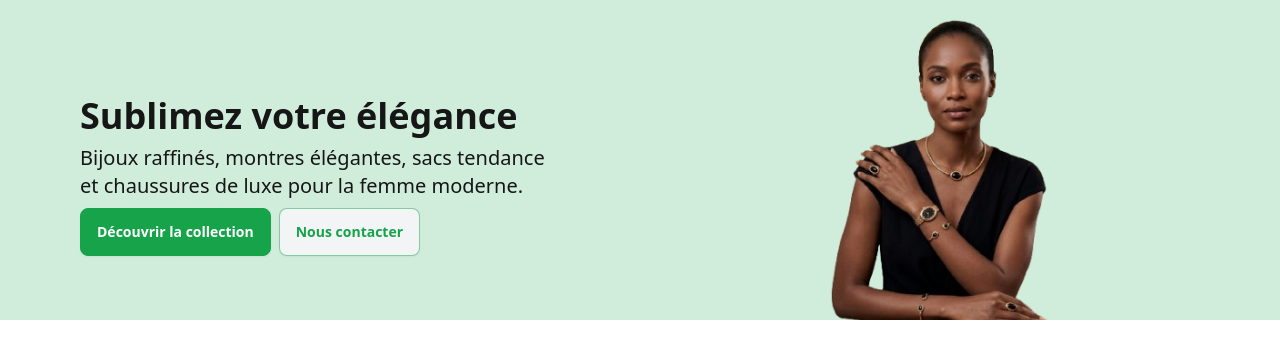
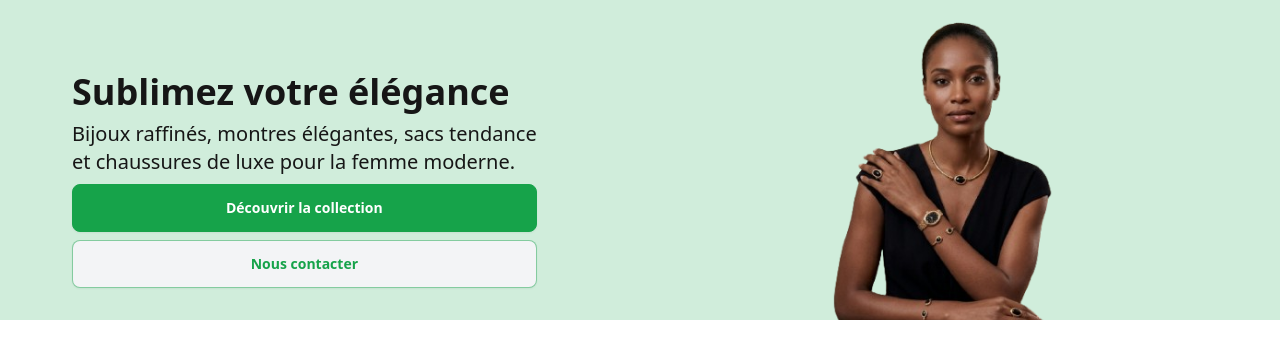
Before and after one commit to diallo1020/dkd-app, a React (Vite) app: page / in a window 1280 px wide. Shown: the top 358 px of the page. Built offline with nearby package versions, Linux system fonts and the light colour scheme.

Commit message:
force deploy

```diff
--- a/src/components/HeroSection.tsx
+++ b/src/components/HeroSection.tsx
@@ -2,17 +2,17 @@
 const HeroSection = () => {
   return (
     <>
-       <div className='grid grid-cols-2 p-4 bg-primary/20  items-center gap-4 h-80 overflow-hidden'>
+       <div className='grid grid-cols-2 p-2 bg-primary/20  items-center lg:gap-4 gap-2 h-80 overflow-hidden'>
       <div className='flex flex-row gap-2 lg:p-16 md:p-4  '>
         <div className='flex flex-col gap-2'>
         <h1 className="font-bold lg:text-4xl text-2xl">Sublimez votre élégance</h1>
         <p className="text-sm lg:text-xl">Bijoux raffinés, montres élégantes, sacs tendance <br />
         et chaussures de luxe pour la femme moderne.</p>
 
-        <div className='flex lg:flex-row flex-col gap-2 '>
+
             <button className='btn btn-primary text-white '>Découvrir la collection</button>
              <button className='btn btn-secondary/300  text-primary border border-primary/50'>Nous contacter</button>
-        </div>
+
          </div>
       </div>
       <img src="/images/hero.png" alt="hero"
```
